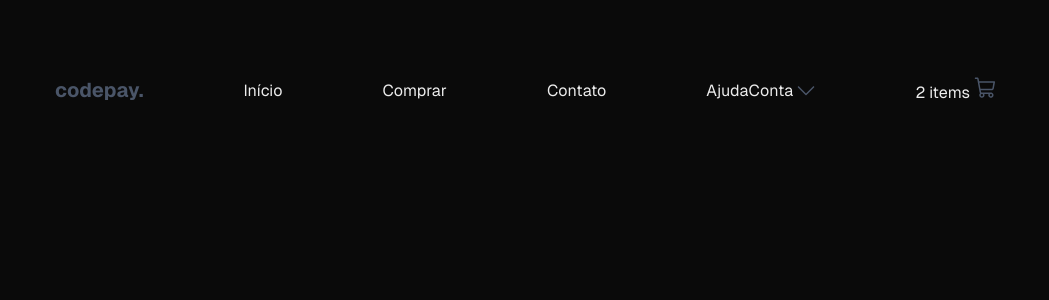
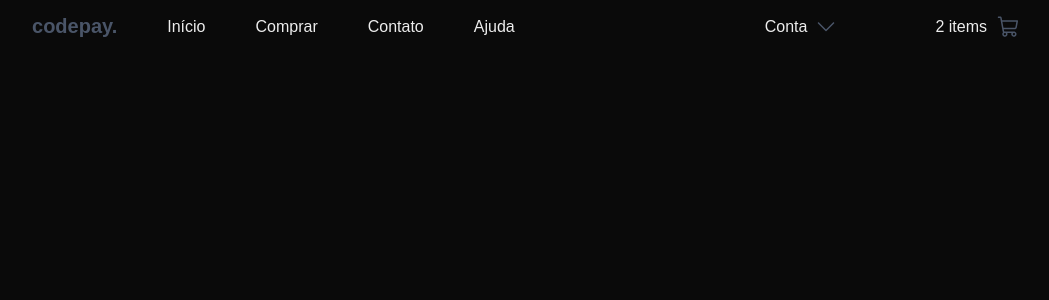
Before and after one commit to Gustavo-gthb/code-pay, a Next.js app: page / in a window 1280 px wide. Shown: the top 300 px of the page, without its empty margins (115-1164 px from the left). Built offline with nearby package versions, Linux system fonts and the light colour scheme.

Commit message:
fix: header completed

```diff
--- a/src/app/page.js
+++ b/src/app/page.js
@@ -4,9 +4,13 @@ import Header from "./../components/layout/Header/index";
 
 export default function Home() {
   return (
-    <div className={styles.page}>
+    <>
       <Header />
-      <main className={styles.main}></main>
-    </div>
+      <main className={styles.main}>
+
+      </main>
+
+    </>
+
   );
 }
--- a/src/components/layout/Header/style.module.css
+++ b/src/components/layout/Header/style.module.css
@@ -2,14 +2,16 @@
   display: flex;
   justify-content: center;
   align-items: center;
+  gap: 250px;
 
   font-size: 16px;
+  padding: 15px 20px;
 }
 
 .navBar {
   display: flex;
   flex-direction: row;
-  gap: 100px;
+  gap: 50px;
 }
 
 .navBarLeft {
@@ -17,7 +19,7 @@
   flex-direction: row;
   justify-content: center;
   align-items: center;
-  gap: 100px;
+  gap: 50px;
 }
 
 .navBarLeft h1 {
@@ -33,3 +35,19 @@
 
   gap: 100px;
 }
+
+.account {
+  display: flex;
+  justify-content: center;
+  align-items: center;
+  text-align: center;
+  gap: 10px;
+}
+
+.shoppingCart {
+  display: flex;
+  justify-content: center;
+  align-items: center;
+  text-align: center;
+  gap: 10px;
+}
```
